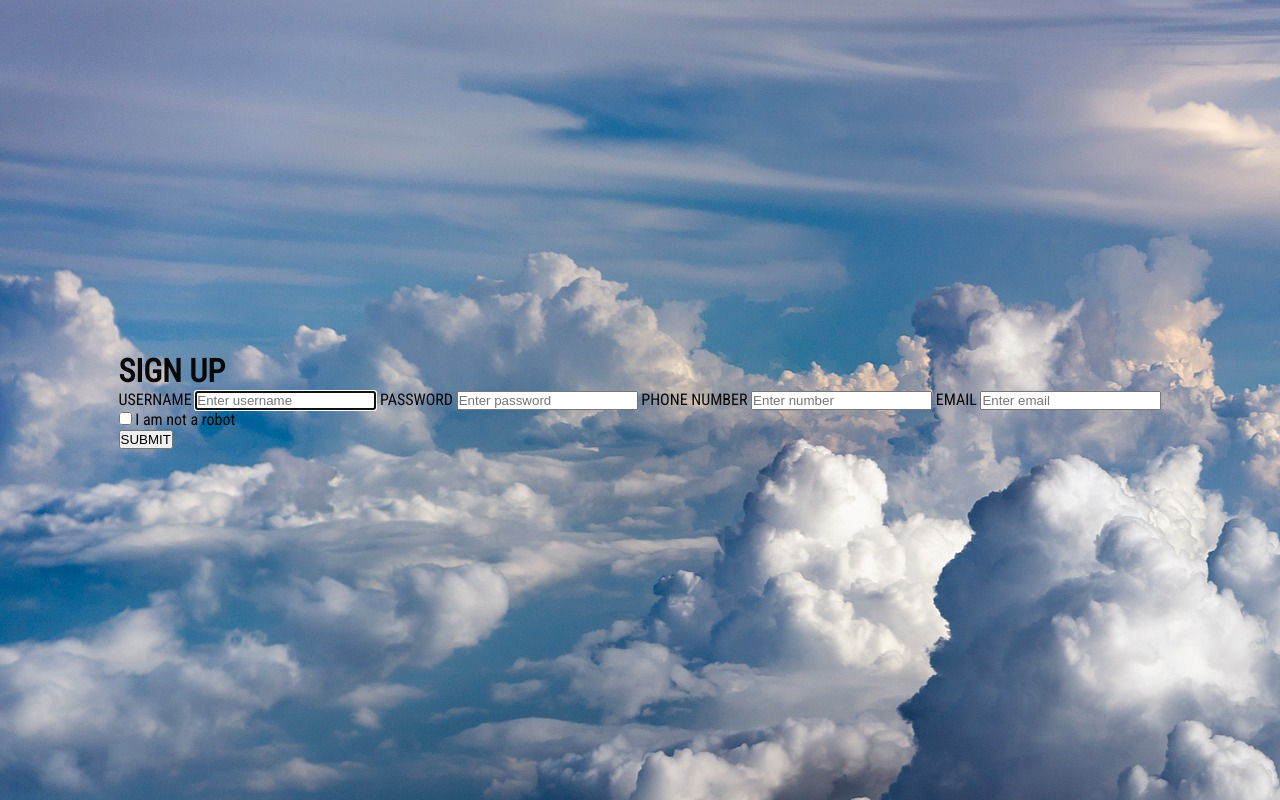
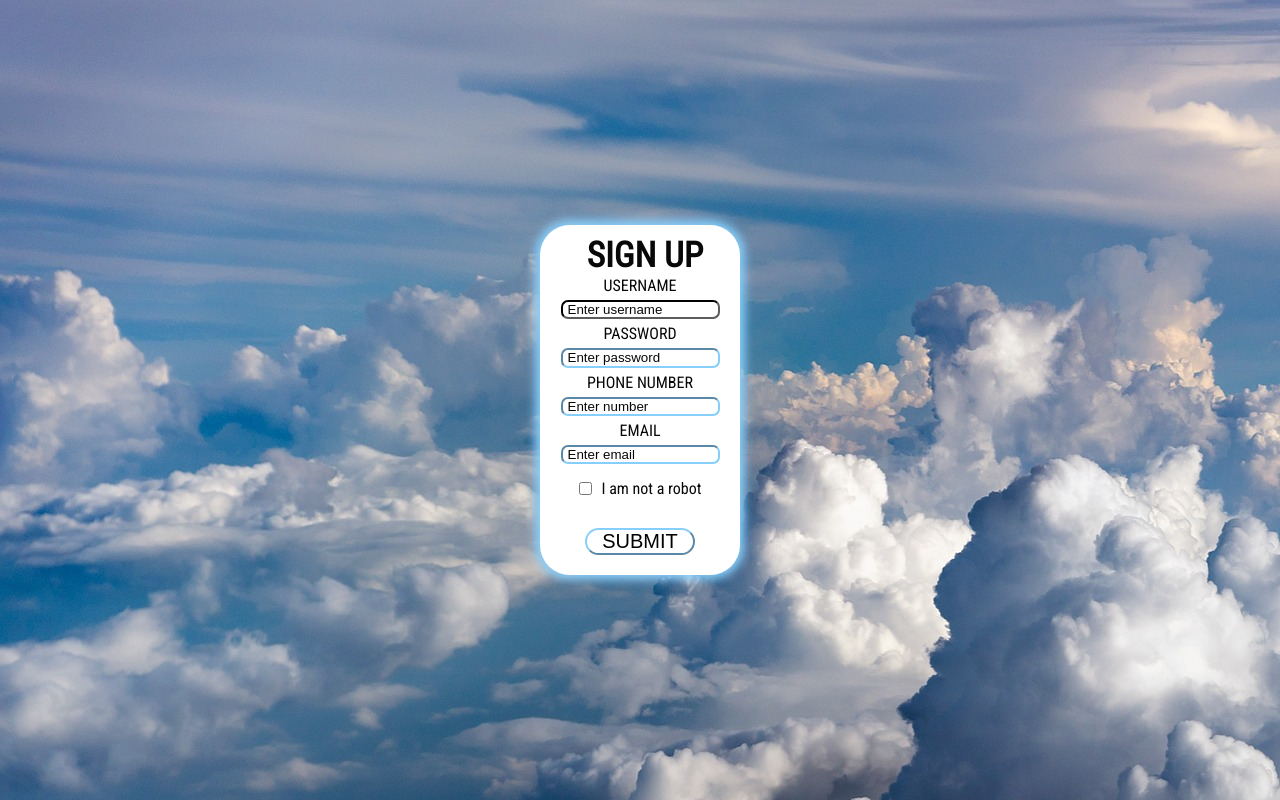
Before and after one commit to wlehnbom/Lektion-7, a plain HTML site: page index.html in a window 1280 px wide. Drawn offline with Linux system fonts and the light colour scheme.

Commit message:
added css style

```diff
--- a/styles/style.css
+++ b/styles/style.css
@@ -9,3 +9,68 @@ body {
     font-family: 'Roboto Condensed', sans-serif;
     color: #080808;
 }
+
+
+form {
+    display: flex;
+    flex-direction: column;
+    width: 200px;
+    height: 350px;
+    align-items: center;
+    background-color: #fff;
+    border-radius: 30px;
+    box-shadow: 0 0 10px 5px lightskyblue;
+}
+
+
+form h1 {
+    margin: 10px 0 0 10px;
+    font-size: 35px;
+}
+
+.input {
+    margin: 5px;
+    border-radius: 7px;
+    border-color: lightskyblue;
+    width: 155px;
+    height: 20px;
+}
+
+input:focus {
+    outline: none;
+    border-color: #080808;
+}
+
+
+.cb {
+    display: flex;
+    flex-direction: row;
+    margin: 10px;
+}
+
+.cb label {
+    padding-left: 10px;
+}
+
+.submit {
+font-size: 20px;
+    width: 110px;
+    height: 30px;
+    margin: 20px;
+    border-radius: 40px;
+    border-color: lightskyblue;
+    background-color: #fff;
+}
+
+.submit:hover {
+    transition: 0.5s;
+    border-color: #080808;
+    width: 120px;
+    height: 30px;
+    cursor: pointer;
+}
+
+::placeholder {
+    color: #080808;
+    padding-left: 5px;
+}
```
